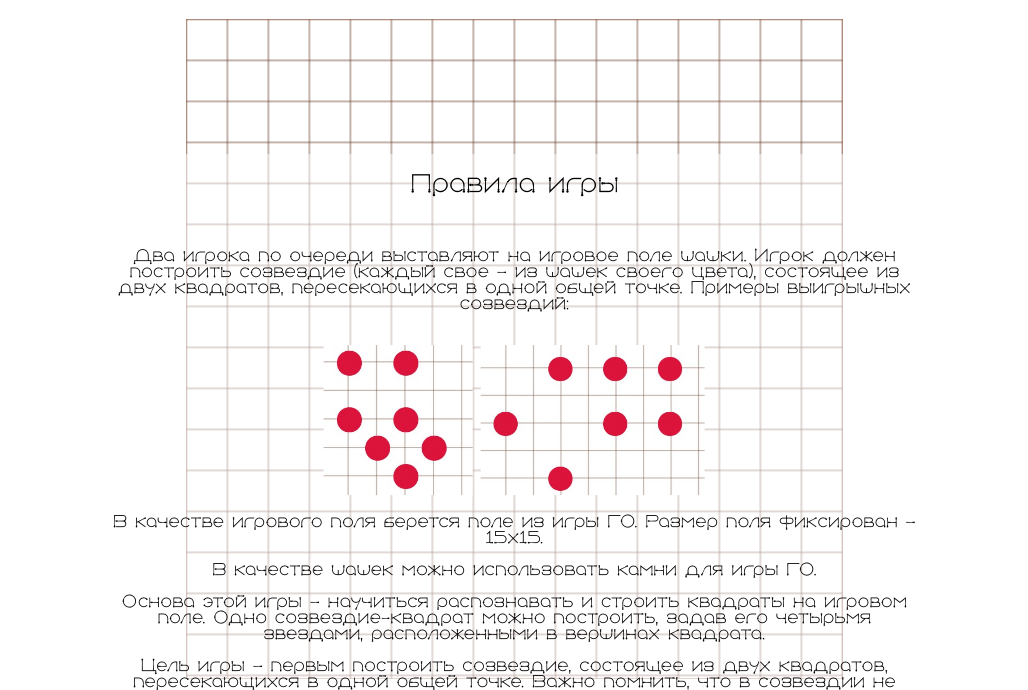
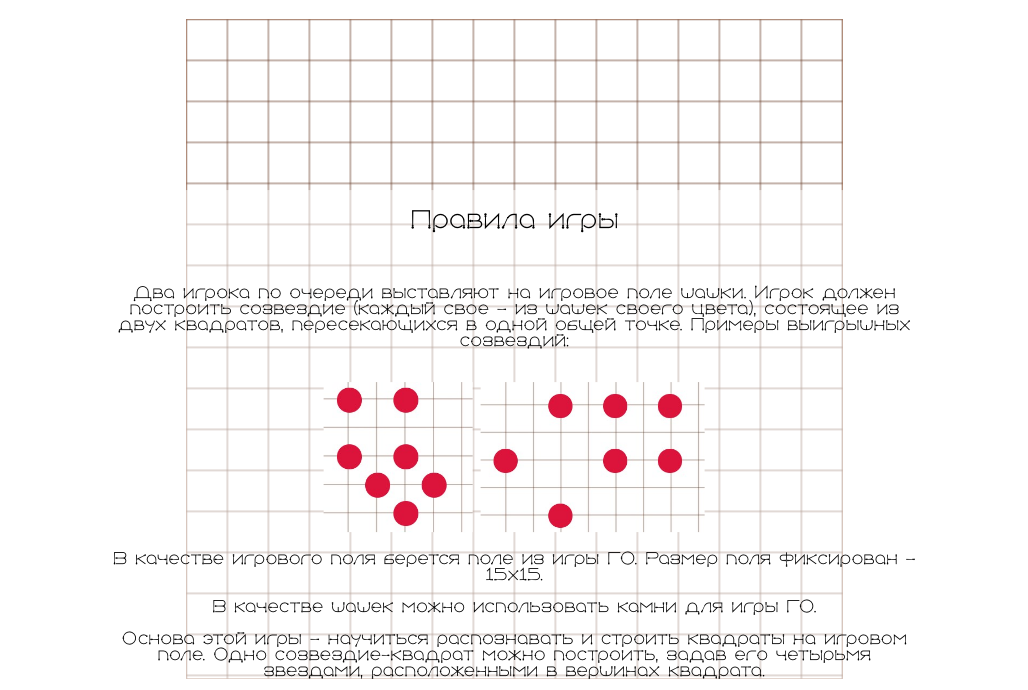
Before and after one commit to upit3r/upit3r.github.io, a website: page index.html in a window 1280 px wide. Both pictures are taken after a click on the button "Правила игры". Shown: the part 58-748 px from the top of the page, without its empty margins (126-1154 px from the left). Drawn offline with nearby package versions, Linux system fonts and the light colour scheme.

Commit message:
Update style.css

```diff
--- a/style.css
+++ b/style.css
@@ -158,7 +158,7 @@ h1{
 
 .rules-div{
     position: absolute; /* or absolute */
-    margin-top: 25%;
+    margin-top: 200px;
     left: 50%;
     width:125%;
     background: rgba(255, 255, 255, 0.5);
```
